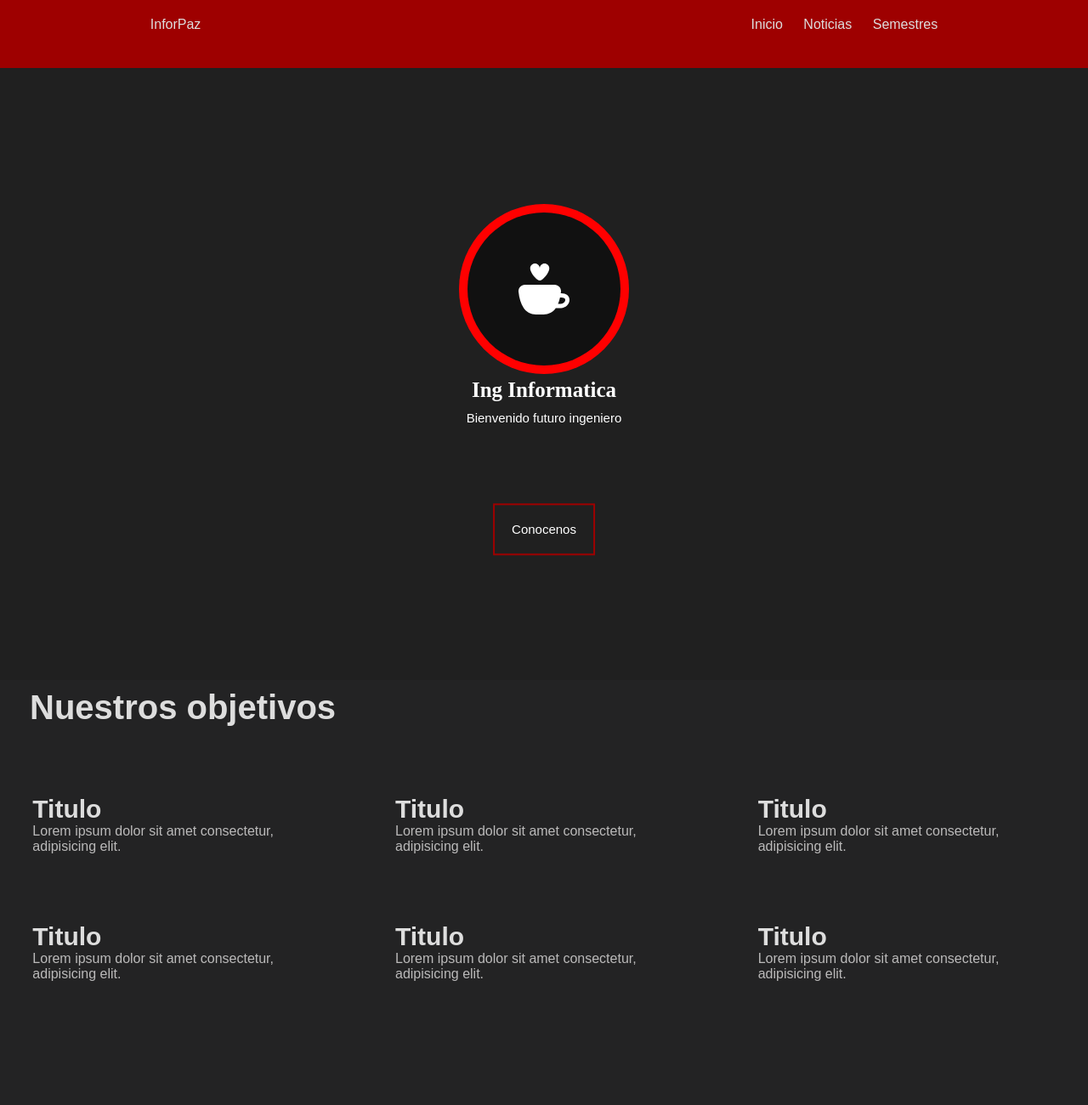
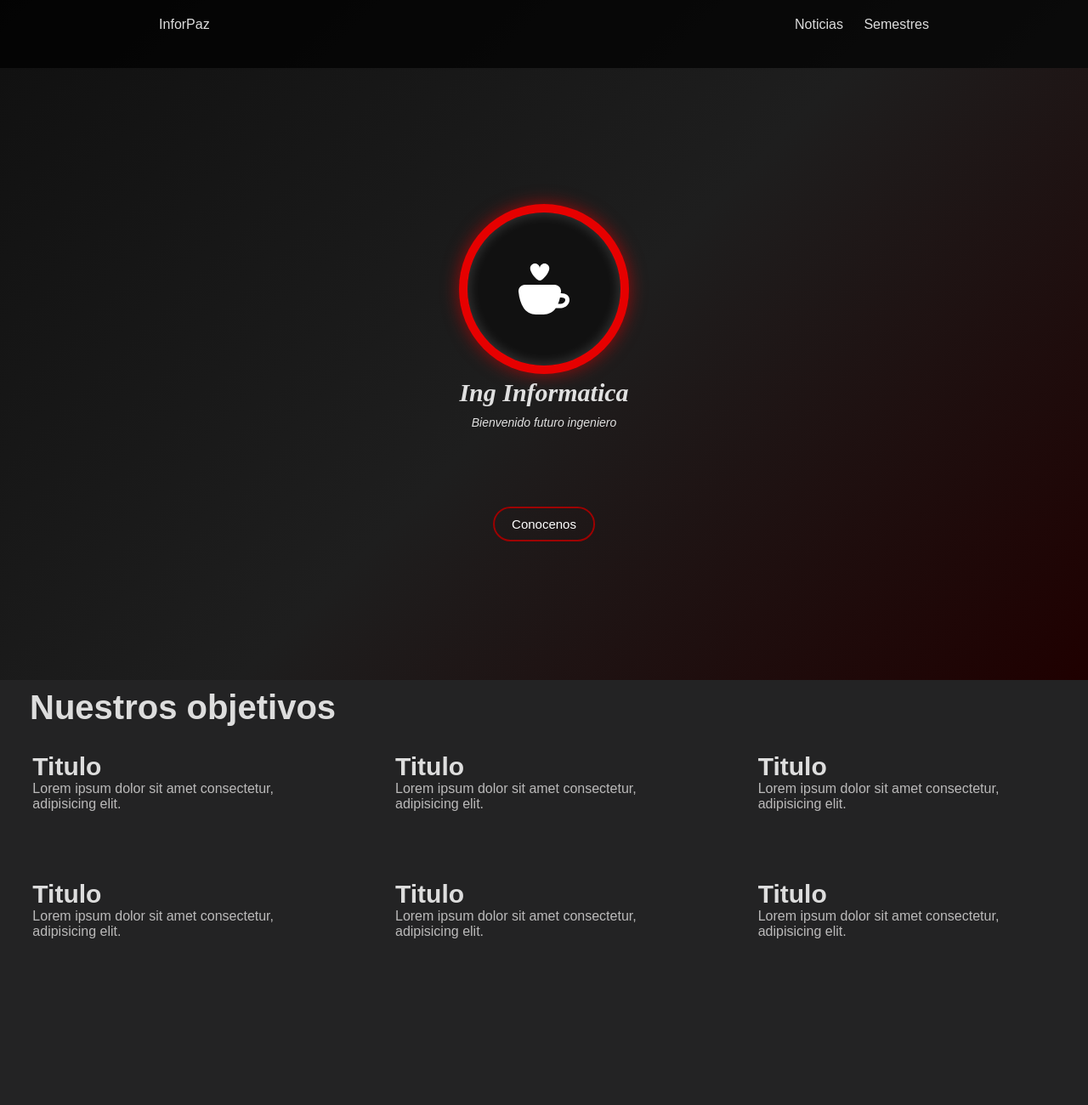
Before and after one commit to JohanBrionis/InforPaz, a plain HTML site: page index.html in a window 1280 px wide. Shown: the top 1300 px of the page at 85% size. Drawn offline with Linux system fonts and the light colour scheme.

Commit message:
Avanzado y diseñado

```diff
--- a/Styles/style-index.css
+++ b/Styles/style-index.css
@@ -7,13 +7,14 @@
 }
 
 body {
-  background-color: #ddd;
+  background: linear-gradient(135deg, #111, #333, #9e0000);
 }
 
 /* Barra de navegacion */
 nav {
   position: relative;
-  background-color: #9e0000;
+  background-color: rgba(0, 0, 0, 0.8);
+  box-shadow: 0px 4px 10px rgba(0, 0, 0, 0.5);
   max-width: 100vw;
   min-height: 10vh;
   display: flex;
@@ -46,7 +47,7 @@ nav a:active {
 
 /* inicio */
 main {
-  background-color: #202020;
+  background: linear-gradient(135deg, #111, #1e1e1e, #1f0000);
   max-width: 100vw;
   height: 90vh;
   position: relative;
@@ -57,7 +58,7 @@ main {
 }
 
 .circle-red {
-  background-color: red;
+  background-color: #e60000;
   width: 200px;
   height: 200px;
   border-radius: 50%;
@@ -65,7 +66,14 @@ main {
   top: 50%;
   left: 50%;
   transform: translate(-50%, -50%);
+  box-shadow: 0px 0px 20px rgba(230, 0, 0, 0.6);
+  transition: box-shadow 2s ease; /* Transición añadida */
 }
+
+.circle-red:hover {
+  box-shadow: 0px 0px 40px rgba(230, 0, 0, 1); /* Brillo al pasar el mouse */
+}
+
 
 .circle {
   background-color: #111;
@@ -76,6 +84,7 @@ main {
   top: 50%;
   left: 50%;
   transform: translate(-50%, -50%);
+  box-shadow: inset 0px 0px 15px rgba(255, 255, 255, 0.2);
 }
 
 .circle img {
@@ -87,6 +96,12 @@ main {
   transform: translate(-50%, -50%);
 }
 
+.circle img:hover {
+  scale: 1.1;
+  transform: translate(-40%, -50%);
+  transition: 0.5s;
+}
+
 .container-logo {
   width: 250px;
   height: 350px;
@@ -95,22 +110,28 @@ main {
   left: 50%;
   transform: translate(-50%, -50%);
   text-align: center;
+
 }
 
+
 .container-logo h2 {
-  color: white;
   font-family: 'Times New Roman', Times, serif;
-  font-size: 25px;
+  font-size: 30px;
   top: 205px;
   position: relative;
+  color: #e0e0e0;
+  margin-top: 0;
+  font-style: italic;
 }
 
 .container-logo p {
-  color: white;
   font-family: Arial, Helvetica, sans-serif;
-  font-size: 15px;
   top: 215px;
   position: relative;
+  color: #e0e0e0;
+  font-size: 14px;
+  margin-top: 0;
+  font-style: italic;
 }
 
 .container-main a {
@@ -123,15 +144,20 @@ main {
   transform: translate(-50%, -10%);
   position: absolute;
 
-  outline: solid 2px #9e0000;
+
   padding: 20px;
+  border: 2px solid #9e0000;
+  padding: 10px 20px;
+  border-radius: 25px;
+  background-color: transparent;
+  transition: background-color 0.4s ease, color 0.4s ease, box-shadow 0.4s ease;
 }
 
 .container-main a:hover {
   background-color: #9e0000;
   color: white;
-
-  transition: 0.5s;
+  box-shadow: 0px 0px 15px rgba(158, 0, 0, 0.7);
+  transition: background-color 0.4s ease, box-shadow 0.4s ease;
 }
 
 .container-main {
@@ -151,7 +177,7 @@ main {
 section {
   background-color: rgb(35, 35, 36);
   max-width: 100vw;
-  height: 80vh;
+  min-height: 80vh;
   position: relative;
 }
 
@@ -160,7 +186,7 @@ section {
   flex-wrap: wrap;
   justify-content: space-around;
   position: relative;
-  margin-top: 70px;
+  margin-top: 20px;
 }
 
 section .title {
@@ -170,11 +196,10 @@ section .title {
 }
 
 .container-item {
-
-
   max-width: 350px;
   min-height: 150px;
 }
+
 
 .container-item h2 {
   color: #ddd;
--- /dev/null
+++ b/Styles/style-semestres.css
@@ -0,0 +1,122 @@
+* {
+  padding: 0;
+  margin: 0;
+  font-size: 16px;
+  font-family: Arial, Helvetica, sans-serif;
+}
+
+body {
+  background: linear-gradient(135deg, #111, #333, #9e0000);
+}
+
+/* Barra de navegacion */
+nav {
+  position: relative;
+  background-color: rgba(0, 0, 0, 0.8);
+  box-shadow: 0px 4px 10px rgba(0, 0, 0, 0.5);
+  max-width: 100vw;
+  min-height: 10vh;
+  display: flex;
+  outline: solid 1px #333;
+  justify-content: space-around;
+}
+
+.left, .right {
+  margin-left: 20px;
+  margin-right: 20px;
+}
+
+nav a {
+  position: relative;
+  top: 20px;
+  text-decoration: none;
+  color: #ddd;
+  padding: 10px;
+}
+
+nav a:hover {
+  outline: solid 1px #000424;
+  background-color: #ad0000;
+}
+
+nav a:active {
+  background-color: #cb1d1d;
+}
+/* Fin de la barra de navegacion */
+
+/* Objetivos */
+
+section {
+  background: linear-gradient(135deg, #111, #1e1e1e, #1f0000);
+  max-width: 100vw;
+  min-height: 80vh;
+  position: relative;
+}
+
+.container-objetivos {
+  display: flex;
+  flex-wrap: wrap;
+  justify-content: space-around;
+  position: relative;
+  margin-top: 70px;
+}
+
+section .title {
+  padding: 10px 0px 10px 35px;
+  font-size: 40px;
+  color: #ddd;
+}
+
+.container-item {
+  outline: solid 2px #9e0000;
+  background-color: rgb(49, 49, 49);
+  min-width: 300px;
+  text-align: center;
+  min-height: 300px;
+  margin: 20px;
+  background-color: #2e2e2e;
+  border-radius: 15px;
+  box-shadow: 0px 0px 20px rgba(0, 0, 0, 0.7);
+  box-shadow: 0px 0px 20px rgba(230, 0, 0, 0.6);
+  transition: box-shadow 2s ease; /* Transición añadida */
+}
+
+.container-item:hover {
+  transition: 0.5s;
+  scale: 1.05;
+  background-color: #9e00008f;
+}
+
+.container-item h2{
+  color: #ddd;
+  position: relative;
+  top: 50%;
+  left: 50%;
+  transform: translate(-50%, -50%);
+  font-size: 30px;
+}
+
+.container-objetivos a {
+  display: flex;
+  text-decoration: none;
+}
+
+
+.container-item p {
+  color: #bbbaba;
+}
+
+
+/* footer */
+footer {
+  background-color: #9e0000;
+  text-align: center;
+  height: 50px;
+}
+
+footer p {
+  padding-top: 15px;
+  color: #ddd;
+  font-size: 14px;
+}
+/* Fin del footer */
--- a/index.html
+++ b/index.html
@@ -11,7 +11,6 @@
     <div class="left"><a href="index.html">InforPaz</a></div>
     <div class="void"></div>
     <div class="right">
-      <a href="index.html">Inicio</a>
       <a href="noticias.html">Noticias</a>
       <a href="semestres.html">Semestres</a>
     </div>
@@ -25,6 +24,7 @@
             <img src="/img/coffee-heart.svg" alt="#">
           </div>
           <h2>Ing Informatica</h2>
+
           <p>Bienvenido futuro ingeniero</p>
         </div>
       </div>
```
Also changed, not shown: semestres.html (+59 -2 lines), img/coffegif.gif (added), img/logounipaz.png (added).
